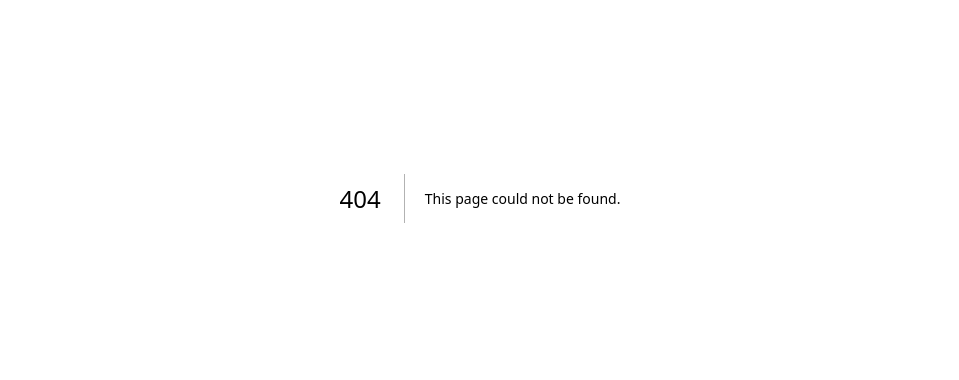
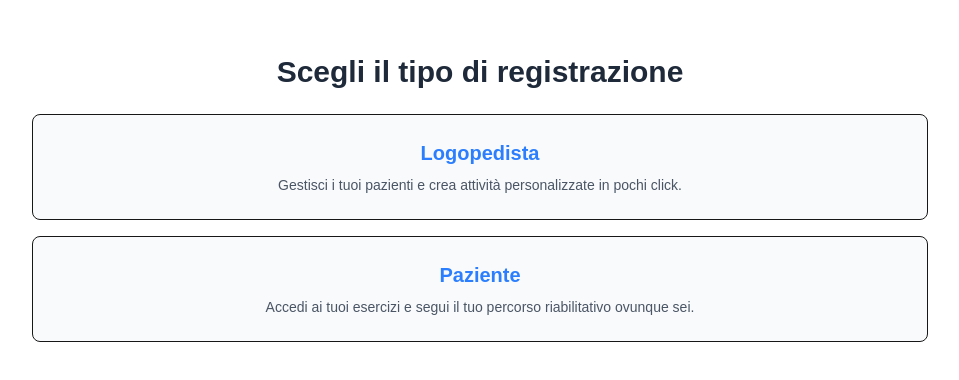
Before and after one commit to TommasoCovelli26/LogSpot, a Next.js app: page /scelta-utente in a window 1280 px wide. Before the commit this address had no page. Shown: the part 202-582 px from the top of the page, without its empty margins (160-1119 px from the left). Built offline with nearby package versions, Linux system fonts and the light colour scheme.

Commit message:
Aggiornamento pagine login, dashboard, profilo e README

```diff
--- a/app/dashboard/page.tsx
+++ b/app/dashboard/page.tsx
@@ -38,17 +38,17 @@ export default function DashboardPage() {
           <Card
             title="Pazienti"
             description="Visualizza e gestisci i tuoi pazienti."
-            href="/dashboard/pazienti"
+            href="/logopedista/lista-pazienti"
           />
           <Card
             title="Attività"
             description="Crea e organizza attività riabilitative."
-            href="/dashboard/attivita"
+            href="/logopedista/imieimateriali"
           />
           <Card
             title="Esercizi"
             description="Assegna esercizi e controlla i risultati."
-            href="/dashboard/esercizi"
+            href="/logopedista/esercizi"
           />
         </div>
       )}
--- a/app/login/page.tsx
+++ b/app/login/page.tsx
@@ -2,6 +2,7 @@
 
 import { useState } from "react";
 import { useRouter } from "next/navigation";
+import Link from "next/link";
 
 export default function LoginPage() {
   const router = useRouter();
@@ -34,6 +35,10 @@ export default function LoginPage() {
         JSON.stringify({
           email: data.utente.email,
           ruolo: data.ruolo,
+          codice:
+            data.ruolo === "logopedista"
+              ? data.utente.pIva
+              : data.utente.cf,
         })
       );
       router.push("/dashboard");
@@ -70,6 +75,10 @@ export default function LoginPage() {
           Accedi
         </button>
 
+        <p style={styles.registerText}>
+          Non hai un account? <Link href="/scelta-utente" style={styles.registerLink}>Registrati</Link>
+        </p>
+
         {error && <p style={styles.error}>{error}</p>}
       </form>
     </div>
@@ -101,6 +110,16 @@ const styles = {
     border: "none",
     cursor: "pointer",
   },
+  registerText: {
+    marginTop: "4px",
+    fontSize: "14px",
+    color: "#333",
+  },
+  registerLink: {
+    color: "#2563eb",
+    textDecoration: "underline",
+    cursor: "pointer",
+  },
   error: {
     color: "red",
     marginTop: "10px",
--- a/app/profilo/page.tsx
+++ b/app/profilo/page.tsx
@@ -8,6 +8,7 @@ export default function ProfiloPage() {
 
   const [utente, setUtente] = useState<any>(null);
   const [edit, setEdit] = useState(false);
+  const [utenteOriginale, setUtenteOriginale] = useState<any>(null);
 
  useEffect(() => {
   const sessione = localStorage.getItem("utente");
@@ -91,6 +92,20 @@ export default function ProfiloPage() {
     }
   };
 
+  const avviaModifica = () => {
+    setUtenteOriginale(utente);
+    setEdit(true);
+  };
+
+  const annullaModifiche = () => {
+    const conferma = window.confirm("Sei sicuro di annullare le modifiche?");
+    if (!conferma) return;
+    if (utenteOriginale) {
+      setUtente(utenteOriginale);
+    }
+    setEdit(false);
+  };
+
 
   const eliminaAccount = async () => {
     if (!utente) return;
@@ -127,9 +142,15 @@ export default function ProfiloPage() {
         {campo("Email", "email")}
       </div>
 
-      <button onClick={() => setEdit(!edit)} style={styles.editBtn}>
-        ✏️ Modifica
-      </button>
+      {!edit ? (
+        <button onClick={avviaModifica} style={styles.editBtn}>
+          ✏️ Modifica
+        </button>
+      ) : (
+        <button onClick={annullaModifiche} style={styles.editBtn}>
+          ✖️ Annulla
+        </button>
+      )}
 
       {edit && (
         <button onClick={salvaModifiche} style={styles.saveBtn}>
--- /dev/null
+++ b/app/scelta-utente/page.tsx
@@ -0,0 +1,31 @@
+import Link from "next/link";
+
+export default function SceltaUtentePage() {
+	return (
+		<main className="flex min-h-screen flex-col items-center justify-center gap-6 px-4">
+			<h1 className="text-3xl font-bold text-gray-800">Scegli il tipo di registrazione</h1>
+
+			<section className="flex w-full max-w-4xl flex-col gap-4">
+				<Link
+					href="/registrazione?ruolo=logopedista"
+					className="w-full rounded-lg border bg-gray-50 p-6 text-center transition-colors hover:bg-blue-100"
+				>
+					<h3 className="text-xl font-bold text-blue-500">Logopedista</h3>
+					<p className="mt-2 text-sm text-gray-600">
+						Gestisci i tuoi pazienti e crea attività personalizzate in pochi click.
+					</p>
+				</Link>
+
+				<Link
+					href="/registrazione?ruolo=paziente"
+					className="w-full rounded-lg border bg-gray-50 p-6 text-center transition-colors hover:bg-blue-100"
+				>
+					<h3 className="text-xl font-bold text-blue-500">Paziente</h3>
+					<p className="mt-2 text-sm text-gray-600">
+						Accedi ai tuoi esercizi e segui il tuo percorso riabilitativo ovunque sei.
+					</p>
+				</Link>
+			</section>
+		</main>
+	);
+}
--- a/app/ui/pubblica/nav-links.tsx
+++ b/app/ui/pubblica/nav-links.tsx
@@ -25,6 +25,8 @@ export default function NavLinks() {
   }, []);
 
   const logout = () => {
+    const conferma = window.confirm("Sei sicuro di voler effettuare il logout?");
+    if (!conferma) return;
     localStorage.removeItem("utente");
     setUtente(null);
     router.push("/");
```
Also changed, not shown: 1 other file (tests, documents, lock files or other folders).
